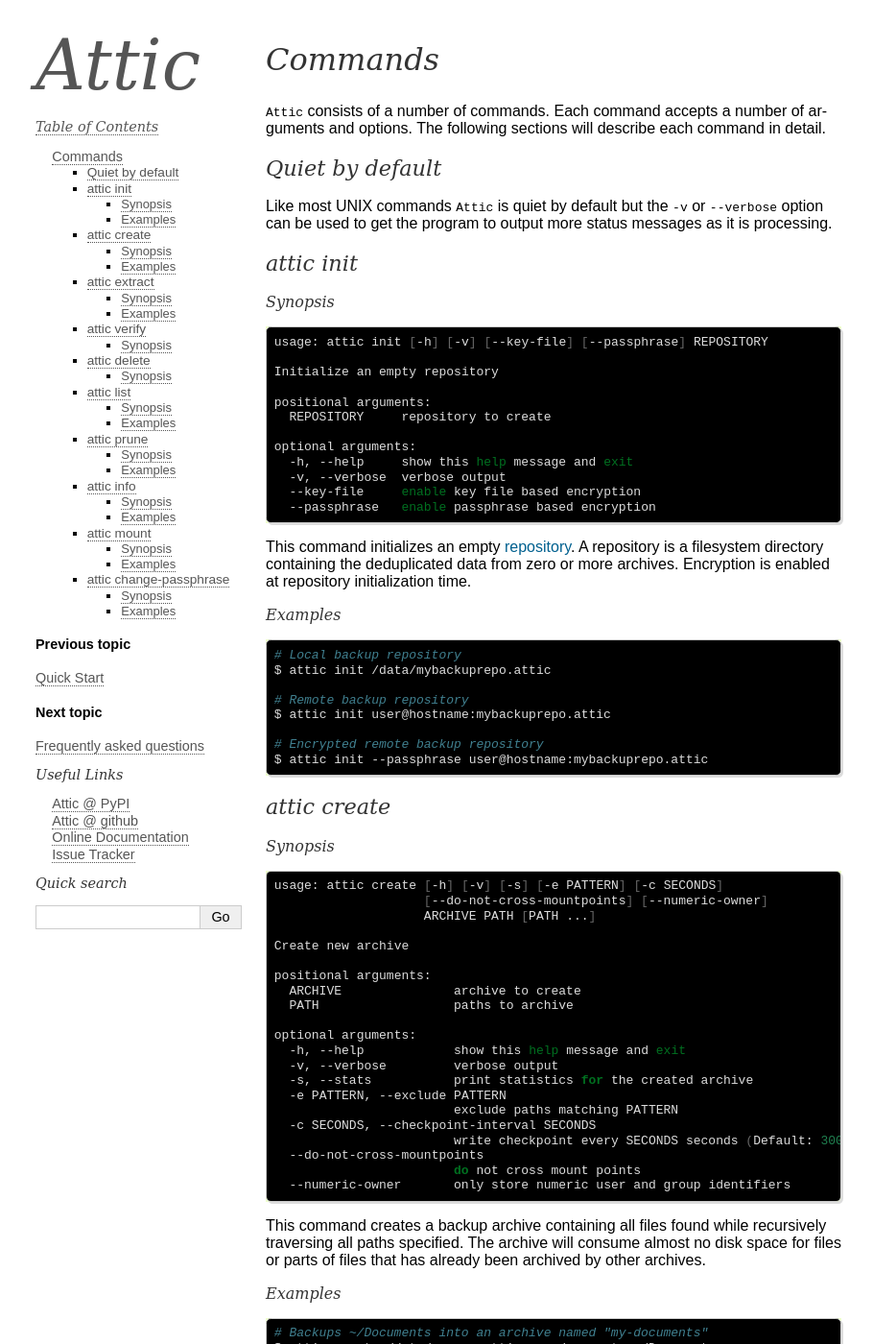
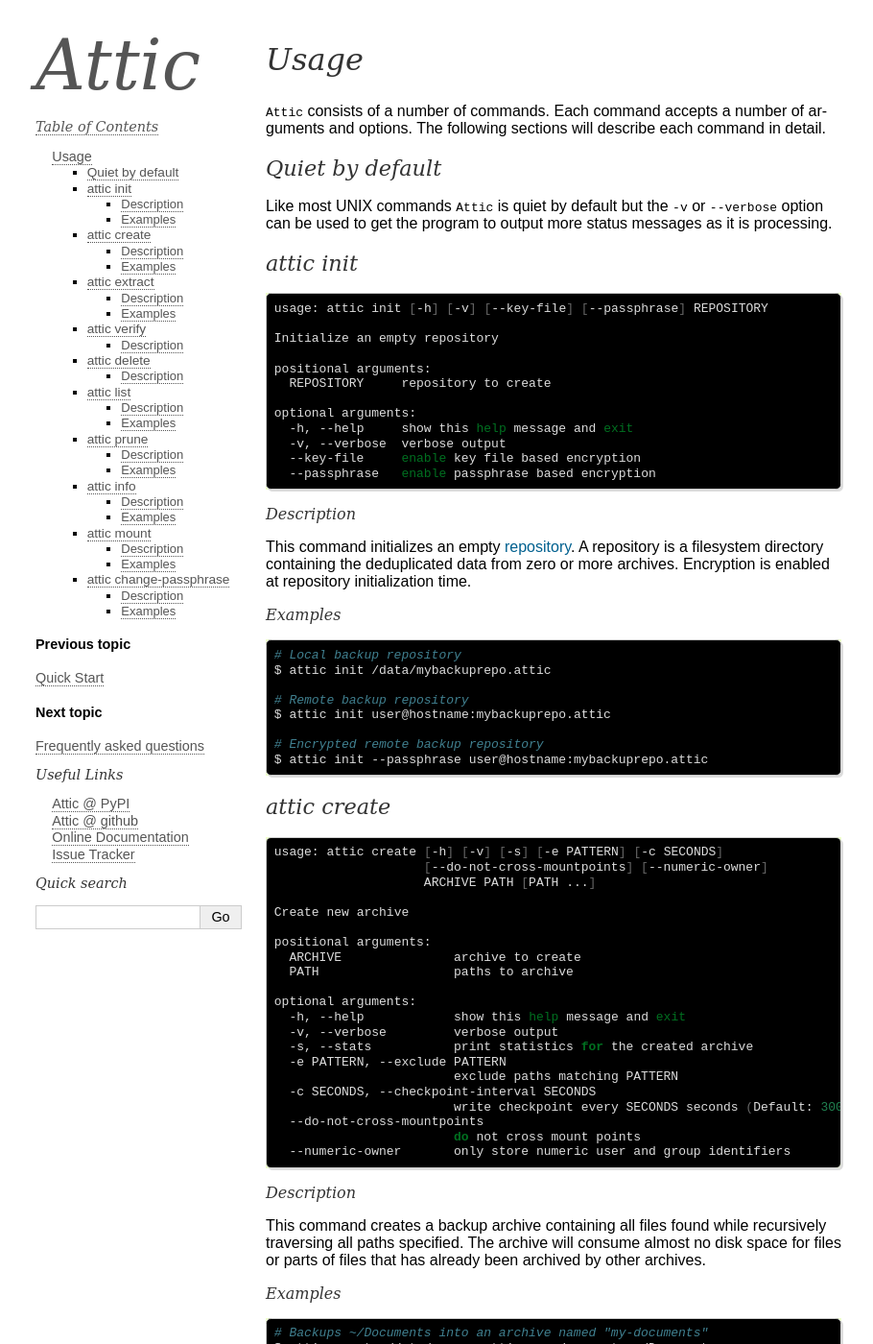
Before and after one commit to borgbackup/borg, a Sphinx documentation site: the page built from docs/usage.rst, in a window 1280 px wide and 1400 px high. Shown: the whole window at 96% size, without its empty margins (188-1098 px from the left). Built offline with Sphinx 7.4.7, drawn with Linux system fonts in a browser that asks for light colours; some of the changed text lies outside the part shown.

Commit message:
Renamed commands.rst to usage.rst

```diff
--- a/docs/index.rst
+++ b/docs/index.rst
@@ -35,7 +35,7 @@
    foreword
    installation
    quickstart
-   commands
+   usage
    faq
 
 Contribute
--- a/docs/commands.rst
+++ b/docs/usage.rst
@@ -1,8 +1,8 @@
 .. include:: global.rst.inc
 .. _detailed_usage:
 
-Commands
-========
+Usage
+=====
 
 |project_name| consists of a number of commands. Each command accepts
 a number of arguments and options. The following sections will describe each
--- a/docs/usage/change-passphrase.rst.inc
+++ b/docs/usage/change-passphrase.rst.inc
@@ -1,6 +1,7 @@
-Synopsis
-~~~~~~~~
+attic change-passphrase
+-----------------------
 ::
+
 
     usage: attic change-passphrase [-h] [-v] REPOSITORY
 
@@ -12,3 +13,6 @@
     optional arguments:
       -h, --help     show this help message and exit
       -v, --verbose  verbose output
+
+Description
+~~~~~~~~~~~
--- a/docs/usage/create.rst.inc
+++ b/docs/usage/create.rst.inc
@@ -1,6 +1,7 @@
-Synopsis
-~~~~~~~~
+attic create
+------------
 ::
+
 
     usage: attic create [-h] [-v] [-s] [-e PATTERN] [-c SECONDS]
                         [--do-not-cross-mountpoints] [--numeric-owner]
@@ -23,3 +24,6 @@
       --do-not-cross-mountpoints
                             do not cross mount points
       --numeric-owner       only store numeric user and group identifiers
+
+Description
+~~~~~~~~~~~
--- a/docs/usage/delete.rst.inc
+++ b/docs/usage/delete.rst.inc
@@ -1,6 +1,7 @@
-Synopsis
-~~~~~~~~
+attic delete
+------------
 ::
+
 
     usage: attic delete [-h] [-v] ARCHIVE
 
@@ -12,3 +13,6 @@
     optional arguments:
       -h, --help     show this help message and exit
       -v, --verbose  verbose output
+
+Description
+~~~~~~~~~~~
--- a/docs/usage/extract.rst.inc
+++ b/docs/usage/extract.rst.inc
@@ -1,6 +1,7 @@
-Synopsis
-~~~~~~~~
+attic extract
+-------------
 ::
+
 
     usage: attic extract [-h] [-v] [-e PATTERN] [--numeric-owner]
                          ARCHIVE [PATH [PATH ...]]
@@ -17,3 +18,6 @@
       -e PATTERN, --exclude PATTERN
                             exclude paths matching PATTERN
       --numeric-owner       only obey numeric user and group identifiers
+
+Description
+~~~~~~~~~~~
--- a/docs/usage/info.rst.inc
+++ b/docs/usage/info.rst.inc
@@ -1,6 +1,7 @@
-Synopsis
-~~~~~~~~
+attic info
+----------
 ::
+
 
     usage: attic info [-h] [-v] ARCHIVE
 
@@ -12,3 +13,6 @@
     optional arguments:
       -h, --help     show this help message and exit
       -v, --verbose  verbose output
+
+Description
+~~~~~~~~~~~
--- a/docs/usage/init.rst.inc
+++ b/docs/usage/init.rst.inc
@@ -1,6 +1,7 @@
-Synopsis
-~~~~~~~~
+attic init
+----------
 ::
+
 
     usage: attic init [-h] [-v] [--key-file] [--passphrase] REPOSITORY
 
@@ -14,3 +15,6 @@
       -v, --verbose  verbose output
       --key-file     enable key file based encryption
       --passphrase   enable passphrase based encryption
+
+Description
+~~~~~~~~~~~
--- a/docs/usage/list.rst.inc
+++ b/docs/usage/list.rst.inc
@@ -1,6 +1,7 @@
-Synopsis
-~~~~~~~~
+attic list
+----------
 ::
+
 
     usage: attic list [-h] [-v] REPOSITORY_OR_ARCHIVE
 
@@ -13,3 +14,6 @@
     optional arguments:
       -h, --help            show this help message and exit
       -v, --verbose         verbose output
+
+Description
+~~~~~~~~~~~
--- a/docs/usage/mount.rst.inc
+++ b/docs/usage/mount.rst.inc
@@ -1,6 +1,7 @@
-Synopsis
-~~~~~~~~
+attic mount
+-----------
 ::
+
 
     usage: attic mount [-h] [-v] [-f] [-o OPTIONS] ARCHIVE MOUNTPOINT
 
@@ -15,3 +16,6 @@
       -v, --verbose     verbose output
       -f, --foreground  stay in foreground, do not daemonize
       -o OPTIONS        Extra mount options
+
+Description
+~~~~~~~~~~~
--- a/docs/usage/prune.rst.inc
+++ b/docs/usage/prune.rst.inc
@@ -1,6 +1,7 @@
-Synopsis
-~~~~~~~~
+attic prune
+-----------
 ::
+
 
     usage: attic prune [-h] [-v] [-H HOURLY] [-d DAILY] [-w WEEKLY] [-m MONTHLY]
                        [-y YEARLY] [-p PREFIX]
@@ -26,3 +27,6 @@
                             number of yearly archives to keep
       -p PREFIX, --prefix PREFIX
                             only consider archive names starting with this prefix
+
+Description
+~~~~~~~~~~~
--- a/docs/usage/verify.rst.inc
+++ b/docs/usage/verify.rst.inc
@@ -1,6 +1,7 @@
-Synopsis
-~~~~~~~~
+attic verify
+------------
 ::
+
 
     usage: attic verify [-h] [-v] [-e PATTERN] ARCHIVE [PATH [PATH ...]]
 
@@ -15,3 +16,6 @@
       -v, --verbose         verbose output
       -e PATTERN, --exclude PATTERN
                             exclude paths matching PATTERN
+
+Description
+~~~~~~~~~~~
```
Also changed, not shown: other parts of docs/usage.rst (+0 -28 lines), 1 other file.
